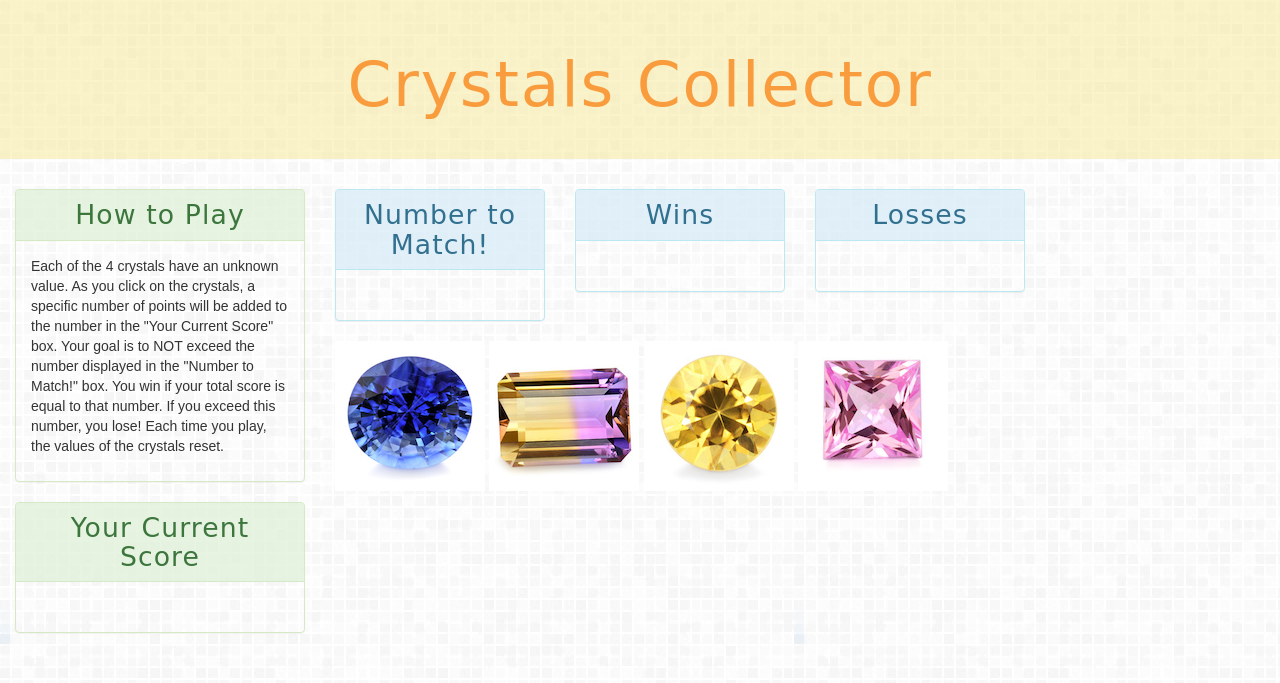
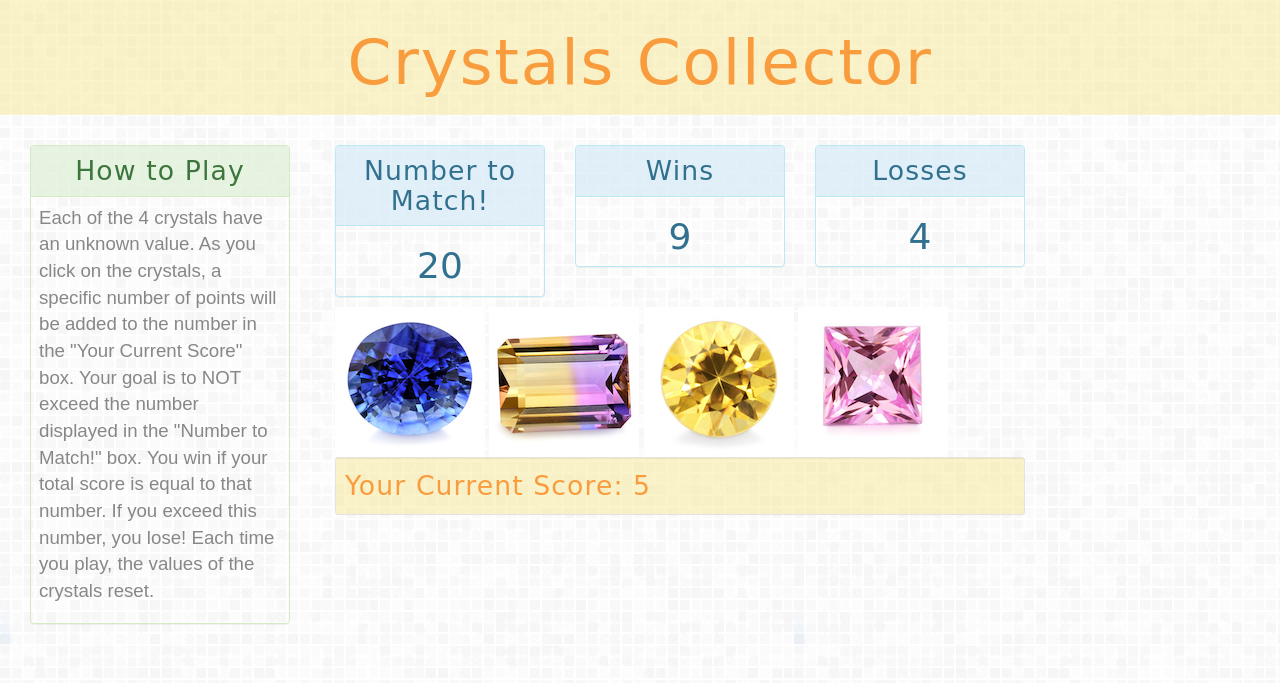
Before and after one commit to Mer262/week-4-game, a PHP site: page / in a window 1280 px wide. Shown: the top 683 px of the page. Run offline with PHP 8.4, Linux system fonts and the light colour scheme; some web fonts are replaced.

Commit message:
pushing updates

```diff
--- a/assets/css/style.css
+++ b/assets/css/style.css
@@ -1,14 +1,13 @@
 body {
-	/*background: url("../images/stars.jpg");*/
 	background: url("../images/grey_@2X.png");
-
 	font-family: 'Mystery Quest', cursive;
 
-	/*letter-spacing: 1.5px;*/
 }
 
 p {
 	font-family: 'Rum Raisin', sans-serif;
+	font-size: 14pt;
+	color: #878787;
 	/*font-family: 'Aclonica', sans-serif;*/
 }
 
@@ -37,6 +36,19 @@ p {
 
 .panel {
 	background: rgba(255, 255, 255, 0)!important;
+	margin-bottom: 10px;
+}
+
+.blue-contents {
+	color: #31708F;
+}
+
+.panel-body {
+	padding: 0;
+}
+
+#padding {
+	padding: 8px;
 }
 
 .left-panel {
@@ -46,3 +58,10 @@ p {
 .right-panel {
 	background: rgba(217, 237, 247, 0.75)!important;
 }
+
+.well-sm {
+	background: rgba(247, 231, 150, 0.5);
+	color: rgb(249, 156, 62);
+	letter-spacing: 1.1px;
+	font-size: 20pt;
+}
--- a/assets/javascript/game.js
+++ b/assets/javascript/game.js
@@ -0,0 +1,83 @@
+   // 2. The player will have to guess the answer, just like in Hangman.
+   //   This time, though, the player will guess with numbers instead of letters.
+
+   //  3. Here's how the app works:
+   //  * There will be four crystals displayed as buttons on the page.
+
+   //  * The player will be shown a random number at the start of the game.
+
+   //  * When the player clicks on a crystal, it will add a specific amount of
+   //   points to the player's total score.
+   //      * Your game will hide this amount until the player clicks a crystal.
+   //      * When they do click one, update the player's score counter.
+
+   //  * The player wins if their total score matches the random number from the
+   //   beginning of the game.
+
+   //  * The player loses if their score goes above the random number.
+
+   //  * The game restarts whenever the player wins or loses.
+   //      * When the game begins again, the player should see a new random number.
+   //   Also, all the crystals will have four new hidden values. Of course, the
+   //   user's score (and score counter) will reset to zero.
+
+   //  * The app should show the number of games the player wins and loses.
+   //   To that end, do not refresh the page as a means to restart the game.
+
+   // * The random number shown at the start of the game should be between 19 - 120.
+
+   // * Each crystal should have a random hidden value between 1 - 12.
+
+$(document).ready(function() {
+    // variable to store randomly-generated Number to Match
+    var numToMatch;
+
+    // variable to store random number assigned to each jewel
+    var jewel1Value;
+    var jewel2Value;
+    var jewel3Value;
+    var jewel4Value;
+
+    // variable to store accumulating total
+    var runningTotal;
+
+    // variable to store number of user wins
+    var numWins;
+
+    // variable to store number of user losses
+    var numLosses;
+
+
+    // call function to reset the game
+    function reset() {
+
+        // generate a random number to match
+        numToMatch = Math.floor((Math.random() * 120) + 19);
+
+        // generate a random value for each jewel
+        jewel1Value = Math.floor((Math.random() * 12) + 1);
+        jewel2Value = Math.floor((Math.random() * 12) + 1);
+        jewel3Value = Math.floor((Math.random() * 12) + 1);
+        jewel4Value = Math.floor((Math.random() * 12) + 1);
+
+        $("#wins").text(numLosses);
+        $("#losses").text(numWins);
+        $("#number-to-match").text(numToMatch);
+        $("score").append(runningTotal)
+
+
+
+    }
+
+numWins = 4;
+numLosses = 9;
+numToMatch = 20;
+runningTotal = 5;
+$("#score").append(runningTotal)
+console.log(runningTotal)
+
+$("#wins").text(numLosses);
+$("#losses").text(numWins);
+$("#number-to-match").text(numToMatch);
+
+});
--- a/index.html
+++ b/index.html
@@ -43,27 +43,13 @@
     <div class="container-fluid">
         <div class="row">
             <div class="col-md-3">
-                <div class="row">
-                    <div class="col-sm-3 full-width">
-                        <div class="panel panel-success full-width">
-                            <div class="panel-heading left-panel">
-                                <h3 class="panel-title text-center">How to Play</h3>
-                            </div>
-                            <div class="panel-body">
-                                <p id="instructions">Each of the 4 crystals have an unknown value. As you click on the crystals, a specific number of points will be added to the number in the "Your Current Score" box. Your goal is to NOT exceed the number displayed in the "Number to Match!" box. You win if your total score is equal to that number. If you exceed this number, you lose! Each time you play, the values of the crystals reset.</p>
-                            </div>
+                <div class="col-sm-3 full-width">
+                    <div class="panel panel-success full-width">
+                        <div class="panel-heading left-panel">
+                            <h3 class="panel-title text-center">How to Play</h3>
                         </div>
-                    </div>
-                </div>
-                <div class="row">
-                    <div class="col-sm-3 full-width">
-                        <div class="panel panel-success full-width">
-                            <div class="panel-heading left-panel">
-                                <h3 class="panel-title text-center">Your Current Score</h3>
-                            </div>
-                            <div class="panel-body text-center">
-                                <h1 id="current-score"></h1>
-                            </div>
+                        <div class="panel-body" id="padding">
+                            <p id="instructions">Each of the 4 crystals have an unknown value. As you click on the crystals, a specific number of points will be added to the number in the "Your Current Score" box. Your goal is to NOT exceed the number displayed in the "Number to Match!" box. You win if your total score is equal to that number. If you exceed this number, you lose! Each time you play, the values of the crystals reset.</p>
                         </div>
                     </div>
                 </div>
@@ -75,7 +61,7 @@
                             <div class="panel-heading text-center right-panel">
                                 <h3 class="panel-title">Number to Match!</h3>
                             </div>
-                            <div class="panel-body text-center">
+                            <div class="panel-body text-center blue-contents">
                                 <h1 id="number-to-match"></h1>
                             </div>
                         </div>
@@ -85,7 +71,7 @@
                             <div class="panel-heading text-center right-panel">
                                 <h3 class="panel-title">Wins</h3>
                             </div>
-                            <div class="panel-body text-center">
+                            <div class="panel-body text-center blue-contents">
                                 <h1 id="wins"></h1>
                             </div>
                         </div>
@@ -95,7 +81,7 @@
                             <div class="panel-heading text-center right-panel">
                                 <h3 class="panel-title">Losses</h3>
                             </div>
-                            <div class="panel-body text-center">
+                            <div class="panel-body text-center blue-contents">
                                 <h1 id="losses"></h1>
                             </div>
                         </div>
@@ -103,10 +89,24 @@
                 </div>
                 <div class="row">
                     <div class="col-md-9 full-width">
-                        <a href="#"><img src="assets/images/blueCircle.jpg" class="" alt="saphire" /></a>
-                        <a href="#"><img src="assets/images/multiRectangle.jpg" class="" alt="multi-colored jewel" /></a>
-                        <a href="#"><img src="assets/images/yellowCircle.jpg" class="" alt="zircon" /></a>
-                        <a href="#"><img src="assets/images/pinkSquare.jpg" class="" alt="pink jewel" /></a>
+                        <a href="#"><img src="assets/images/blueCircle.jpg" id="crystal-1" alt="saphire" /></a>
+                        <a href="#"><img src="assets/images/multiRectangle.jpg" id="crystal-2" alt="multi-colored jewel" /></a>
+                        <a href="#"><img src="assets/images/yellowCircle.jpg" id="crystal-3" alt="zircon" /></a>
+                        <a href="#"><img src="assets/images/pinkSquare.jpg" id="crystal-4" alt="pink jewel" /></a>
+                    </div>
+                </div>
+                <div class="row">
+                    <div class="col-sm-9">
+                        <div class="well well-sm" id="score">Your Current Score:
+                        </div>
+                        <!-- <div class="panel panel-success">
+                            <div class="panel-heading left-panel">
+                                <h3 class="panel-title text-center">Your Current Score</h3>
+                            </div>
+                            <div class="panel-body text-center">
+                                <h1 id="current-score"></h1>
+                            </div>
+                        </div> -->
                     </div>
                 </div>
             </div>
```
